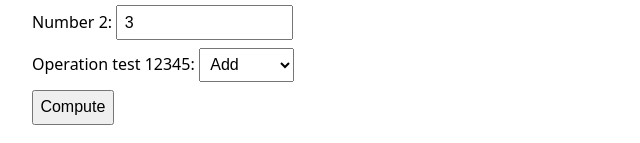
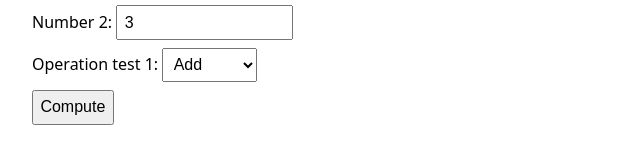
Before and after one commit to jmiguelcheq/calculator-demo-jenkins, a plain HTML site: page docs-staging/index.html in a window 1280 px wide. Shown: the part 193-336 px from the top of the page, without its empty margins (0-640 px from the left). Drawn offline with Linux system fonts and the light colour scheme.

Commit message:
[skip ci] Deploy STAGING (docs-staging) from build #4

```diff
--- a/docs-staging/index.html
+++ b/docs-staging/index.html
@@ -19,7 +19,7 @@
     <div class="row"><label>Number 1: <input id="a" type="number" value="2" step="any"></label></div>
     <div class="row"><label>Number 2: <input id="b" type="number" value="3" step="any"></label></div>
     <div class="row">
-      <label>Operation test 12345:
+      <label>Operation test 1:
         <select id="op">
           <option value="add" selected>Add</option>
           <option value="sub">Subtract</option>
```
